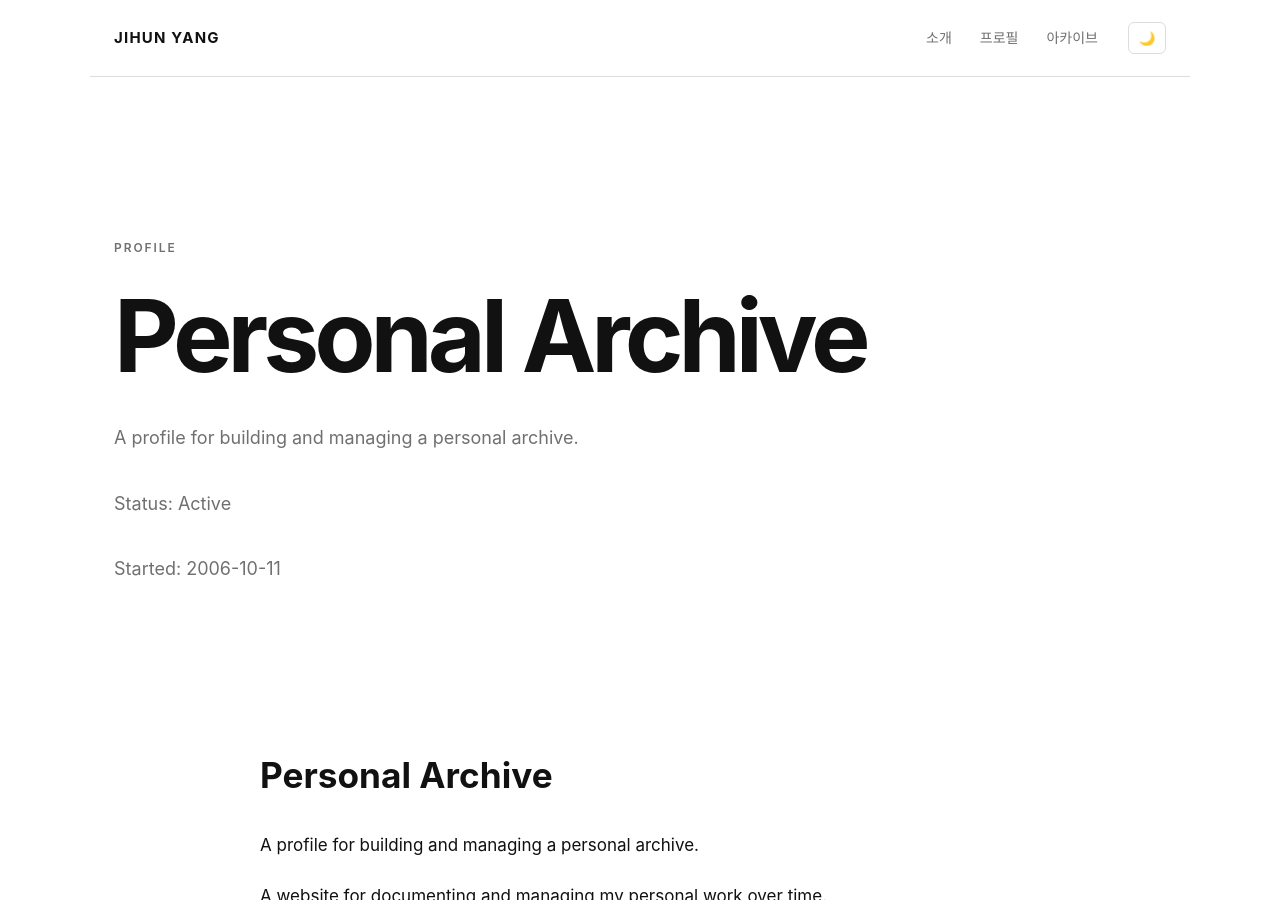
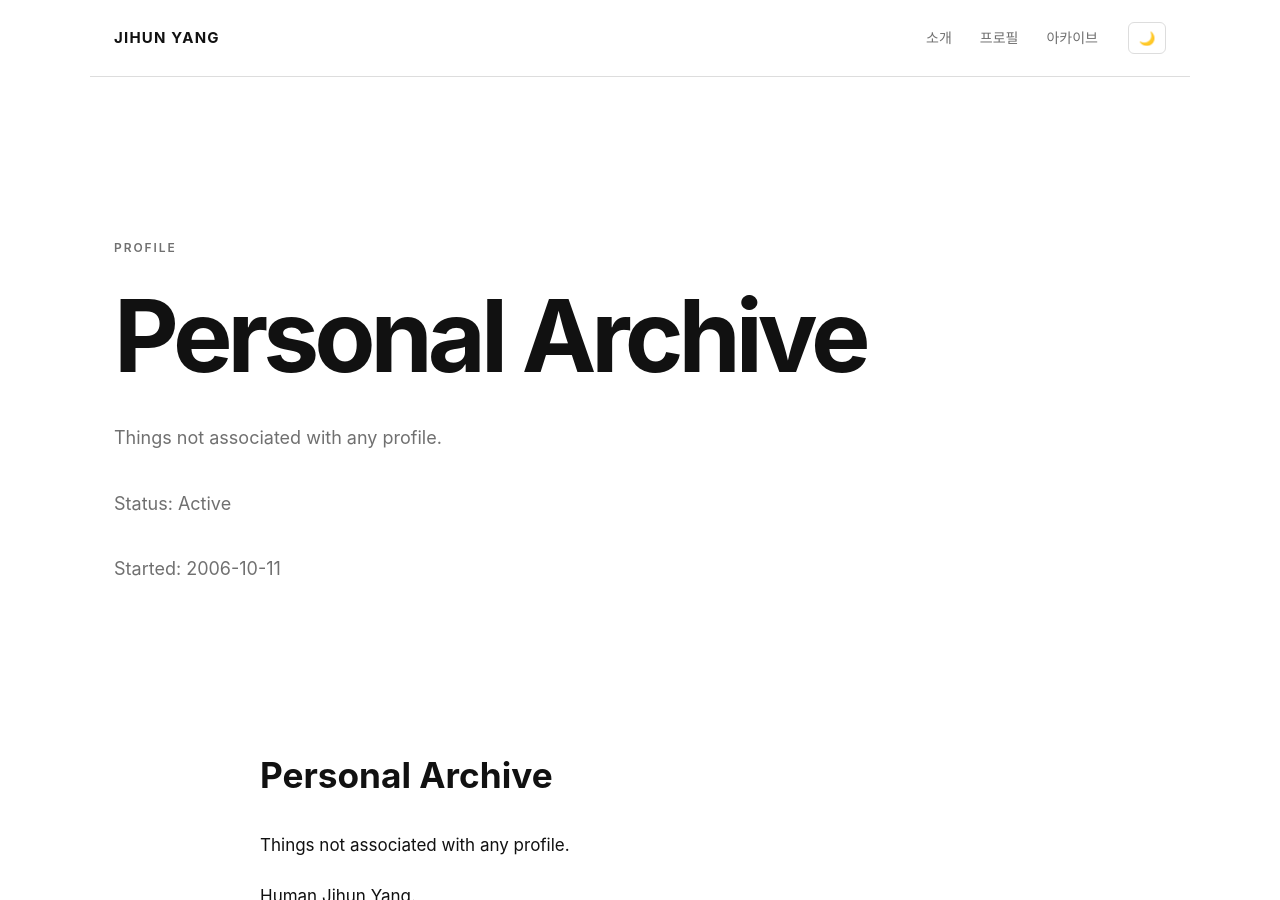
Before and after one commit to JihunYangKR/JihunYangKR.github.io, a Jekyll site: the page built from _profiles/jihunyang.md, in a window 1280 px wide and 900 px high. Built offline with Jekyll 4.4.1, drawn with Linux system fonts in a browser that asks for light colours; some of the changed text lies outside the part shown.

Commit message:
Update jihunyang.md

```diff
--- a/_profiles/jihunyang.md
+++ b/_profiles/jihunyang.md
@@ -1,7 +1,7 @@
 ---
 layout: profile
 title: "Personal Archive"
-description: "A profile for building and managing a personal archive."
+description: "Things not associated with any profile."
 status: "Active"
 date: 2006-10-11
 updated: 2026-09-22
@@ -10,29 +10,6 @@
 
 # Personal Archive
 
-A profile for building and managing a personal archive.
+Things not associated with any profile.
 
-A website for documenting and managing my personal work over time.
-
-Only English. (for now)
-
-## Main Functions
-
-- Archive based on Markdown
-- Categories
-- Tags
-- Search
-- Year Archive
-- Dark Mode
-
-## Powered by
-
-- HTML
-- CSS
-- JavaScript
-- Jekyll
-- GitHub Pages
-
-## Status
-
-Adding contents constantly.
+Human Jihun Yang.
```
